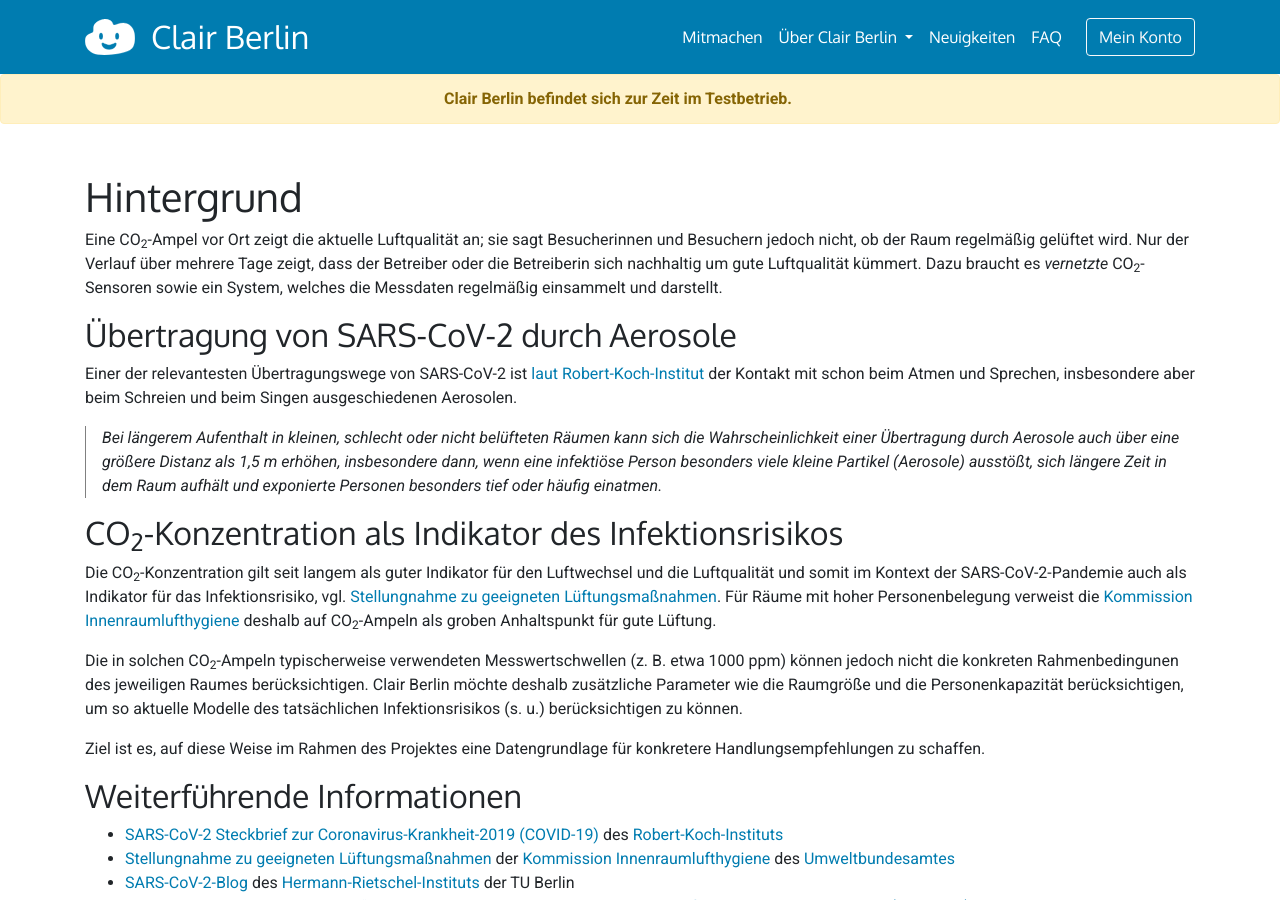
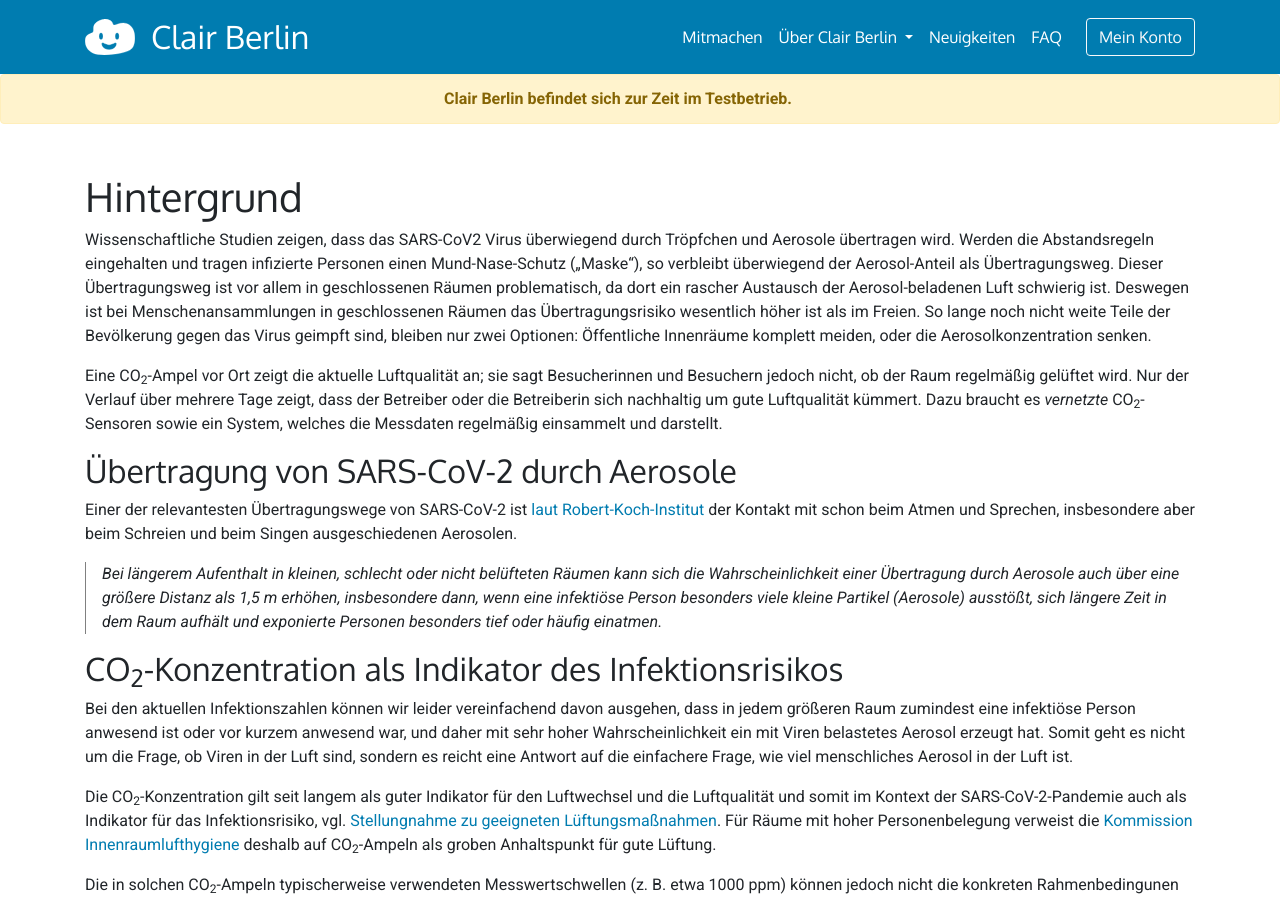
Before and after one commit to ClairBerlin/clair-website, a Jekyll site: the page built from hintergrund.md, in a window 1280 px wide and 900 px high. Built offline with Jekyll 4.4.1, drawn with Linux system fonts in a browser that asks for light colours.

Commit message:
Etwas mehr Erklärung

```diff
--- a/hintergrund.md
+++ b/hintergrund.md
@@ -3,6 +3,8 @@ layout: page
 title: Hintergrund
 ---
 # Hintergrund
+
+Wissenschaftliche Studien zeigen, dass das SARS-CoV2 Virus überwiegend durch Tröpfchen und Aerosole übertragen wird. Werden die Abstandsregeln eingehalten und tragen infizierte Personen einen Mund-Nase-Schutz („Maske“), so verbleibt überwiegend der Aerosol-Anteil als Übertragungsweg. Dieser Übertragungsweg ist vor allem in geschlossenen Räumen problematisch, da dort ein rascher Austausch der Aerosol-beladenen Luft schwierig ist. Deswegen ist bei Menschenansammlungen in geschlossenen Räumen das Übertragungsrisiko wesentlich höher ist als im Freien. So lange noch nicht weite Teile der Bevölkerung gegen das Virus geimpft sind, bleiben nur zwei Optionen: Öffentliche Innenräume komplett meiden, oder die Aerosolkonzentration senken.
 
 Eine CO<sub>2</sub>-Ampel vor Ort zeigt die aktuelle Luftqualität an; sie sagt Besucherinnen und Besuchern jedoch nicht, ob der Raum regelmäßig gelüftet wird. Nur der Verlauf über mehrere Tage zeigt, dass der Betreiber oder die Betreiberin sich nachhaltig um gute Luftqualität kümmert. Dazu braucht es _vernetzte_ CO<sub>2</sub>-Sensoren sowie ein System, welches die Messdaten regelmäßig einsammelt und darstellt.
 
@@ -21,6 +23,8 @@ und beim Singen ausgeschiedenen Aerosolen.
 > häufig einatmen.
 
 ## CO<sub>2</sub>-Konzentration als Indikator des Infektionsrisikos
+
+Bei den aktuellen Infektionszahlen können wir leider vereinfachend davon ausgehen, dass in jedem größeren Raum zumindest eine infektiöse Person anwesend ist oder vor kurzem anwesend war, und daher mit sehr hoher Wahrscheinlichkeit ein mit Viren belastetes Aerosol erzeugt hat. Somit geht es nicht um die Frage, ob Viren in der Luft sind, sondern es reicht eine Antwort auf die einfachere Frage, wie viel menschliches Aerosol in der Luft ist.
 
 Die CO<sub>2</sub>-Konzentration gilt seit langem als guter Indikator für den
 Luftwechsel und die Luftqualität und somit im Kontext der SARS-CoV-2-Pandemie
```
